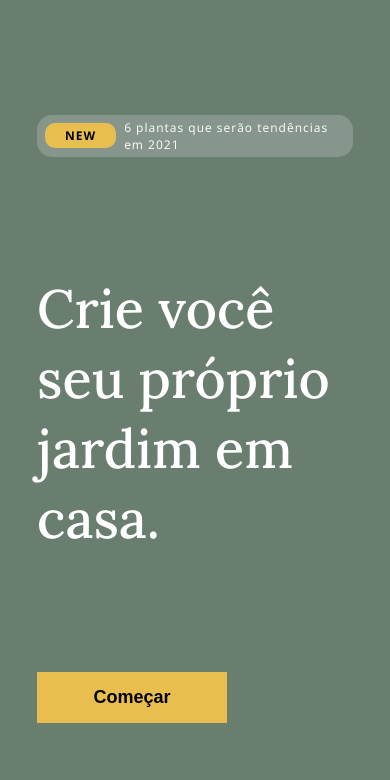
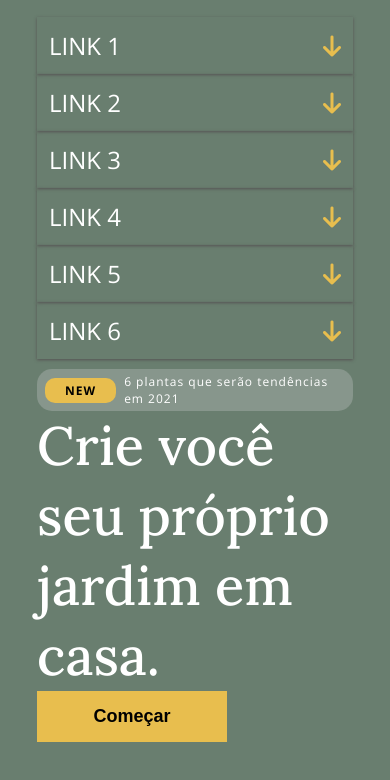
Before and after one commit to mateuslsilva28/front-challenge-2, a plain HTML site: page index.html in a window 390 px wide. Both pictures are taken after a click on the icon 344 px from the left and 32 px from the top of the page. Shown: the part 52-832 px from the top of the page. Drawn offline with nearby package versions, Linux system fonts and the light colour scheme.

Commit message:
C2 - Adicionando menu mobile

```diff
--- a/css/responsive.css
+++ b/css/responsive.css
@@ -1,6 +1,32 @@
 /*Menu Mobile*/
 @media (max-width:900px){
     .container .right .top i{display: block!important;}
+
+    .active{display: block!important;}
+
+    #menu-mobile{
+        height: auto;
+        width: 100%!important;
+        background: #697E6F!important;
+        padding: 2rem 0 1rem 0;
+        text-transform: uppercase;
+        font-family: 'Open Sans', sans-serif;
+    }
+
+    #menu-mobile ul li{
+        display: flex;
+        justify-content: space-between;
+        align-items: center;
+        box-shadow: 0rem 0.1rem 0.3rem#555252!important;
+        padding: 1.2rem
+    }
+
+    #menu-mobile ul li i{color: #E8BE4E}
+
+    #menu-mobile ul li a, #menu-mobile ul li i{
+        cursor: pointer;
+        font-size: 2.4rem;
+    }
 }
 
 /*CELULARES*/
--- a/css/styles.css
+++ b/css/styles.css
@@ -3,6 +3,8 @@
     padding: 0;
     font-size: 10px;
 }
+
+#menu-mobile{display: none;}
 
 body{
     display: flex;
@@ -13,6 +15,7 @@ a{
     text-decoration: none;
     color: inherit;
 }
+li{list-style: none;}
 
 h1{
     font-size: 5.4rem;
--- a/index.html
+++ b/index.html
@@ -23,6 +23,29 @@
                 </div>
                 <i class="fas fa-bars"></i>
             </div>
+            <nav id="menu-mobile">
+                <ul>
+                    <li>
+                        <a>Link 1</a>
+                        <i class="fas fa-arrow-down"></i></li>
+                    <li>
+                        <a>Link 2</a>
+                        <i class="fas fa-arrow-down"></i></li>
+                    <li>
+                        <a>Link 3</a>
+                        <i class="fas fa-arrow-down"></i></li>
+                    <li>
+                        <a>Link 4</a>
+                        <i class="fas fa-arrow-down"></i></li>
+                    <li>
+                        <a>Link 5</a>
+                        <i class="fas fa-arrow-down"></i></li>
+                    <li>
+                        <a>Link 6</a>
+                        <i class="fas fa-arrow-down"></i>
+                    </li>
+                </ul>
+            </nav>
             <div class="news">
                 <span>New</span>
                 <p>6 plantas que serão tendências em 2021</p>
@@ -51,5 +74,6 @@
             </div>
         </section>
     </main>
+    <script src="js/script.js"></script>
 </body>
 </html>
--- /dev/null
+++ b/js/script.js
@@ -0,0 +1,16 @@
+window.addEventListener("load", function(){
+    var bars = document.getElementsByClassName("fa-bars")[0];
+    var status = false;
+    bars.addEventListener("click", ()=>{
+        var menu_mobile = document.getElementById("menu-mobile");
+
+        if(status == false) {
+            menu_mobile.setAttribute("class", "active");
+            status = true;
+        }
+        else {
+            menu_mobile.removeAttribute("class", "active");
+            status = false;
+        }
+    })
+})
```
